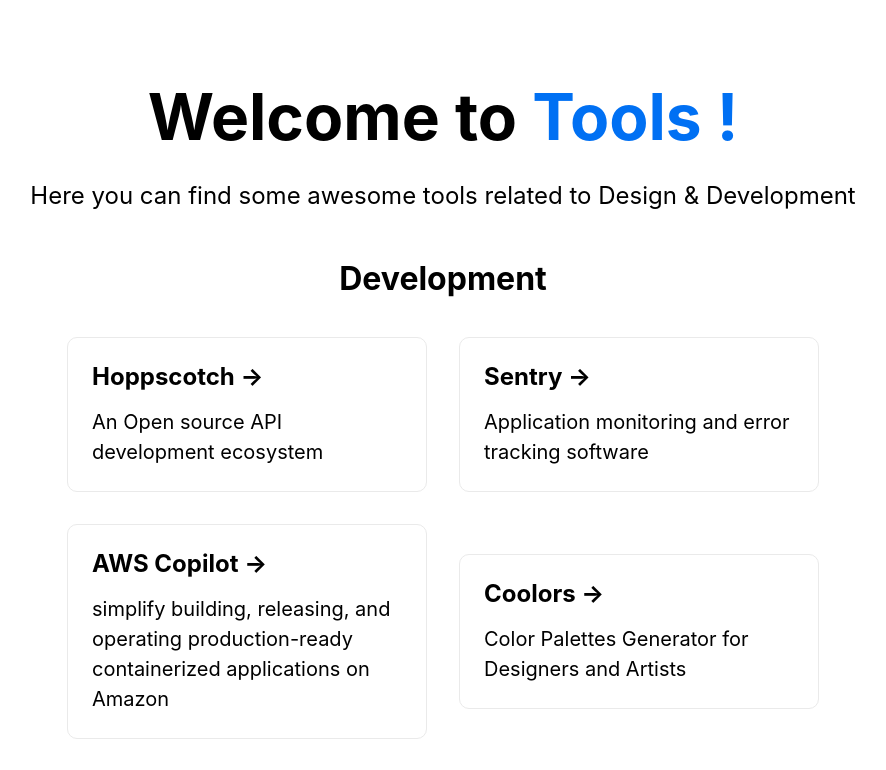
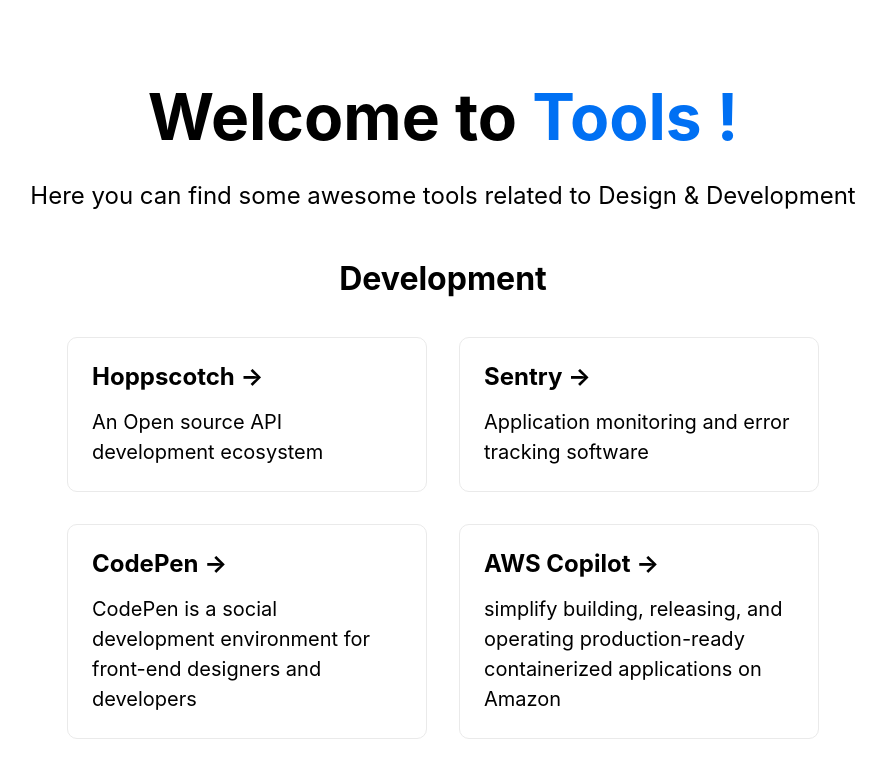
Before and after one commit to akash-santhosh/tools, a Next.js app: page / in a window 1280 px wide. Shown: the top 770 px of the page, without its empty margins (197-1083 px from the left). Built offline with nearby package versions, Linux system fonts and the light colour scheme.

Commit message:
new change

```diff
--- a/data.js
+++ b/data.js
@@ -11,6 +11,12 @@
         "siteURL":"https://sentry.io",
         "siteDesc":"Application monitoring and error tracking software",
         "category":"Development"
+    },
+     {
+        "siteName": "CodePen",
+        "siteURL": "https://codepen.io/",
+        "siteDesc": "CodePen is a social development environment for front-end designers and developers",
+        "category": "Development"
     },
     {
         "siteName": "Figma",
```
